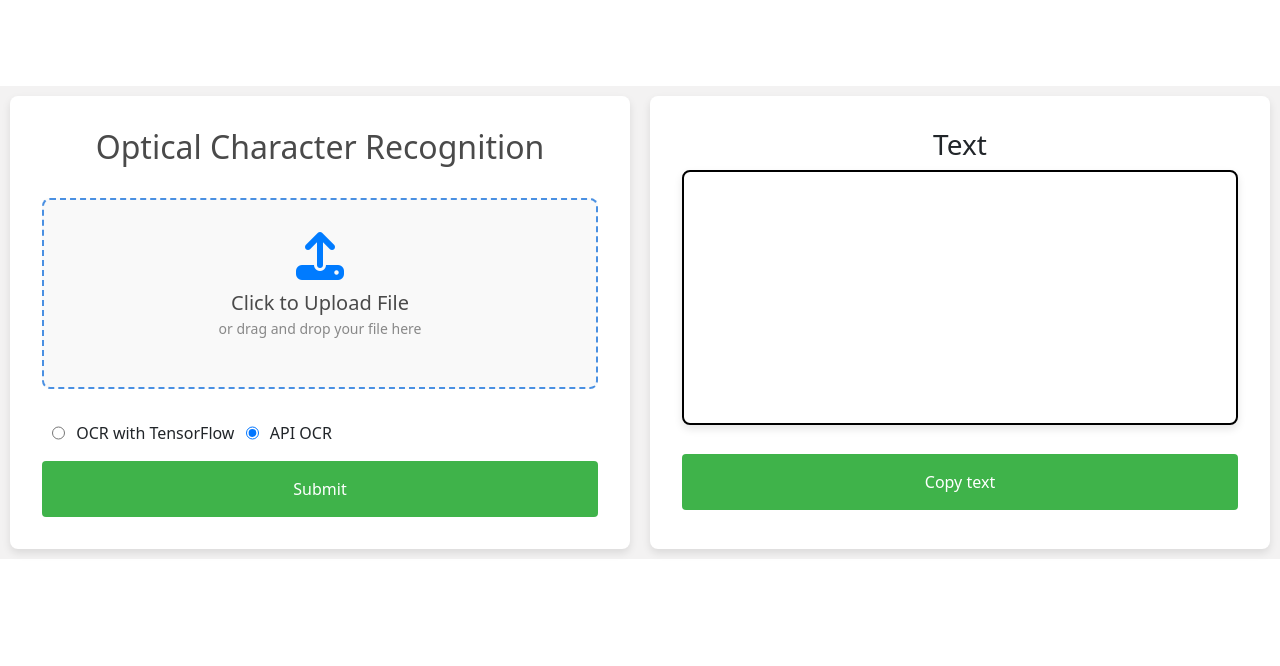
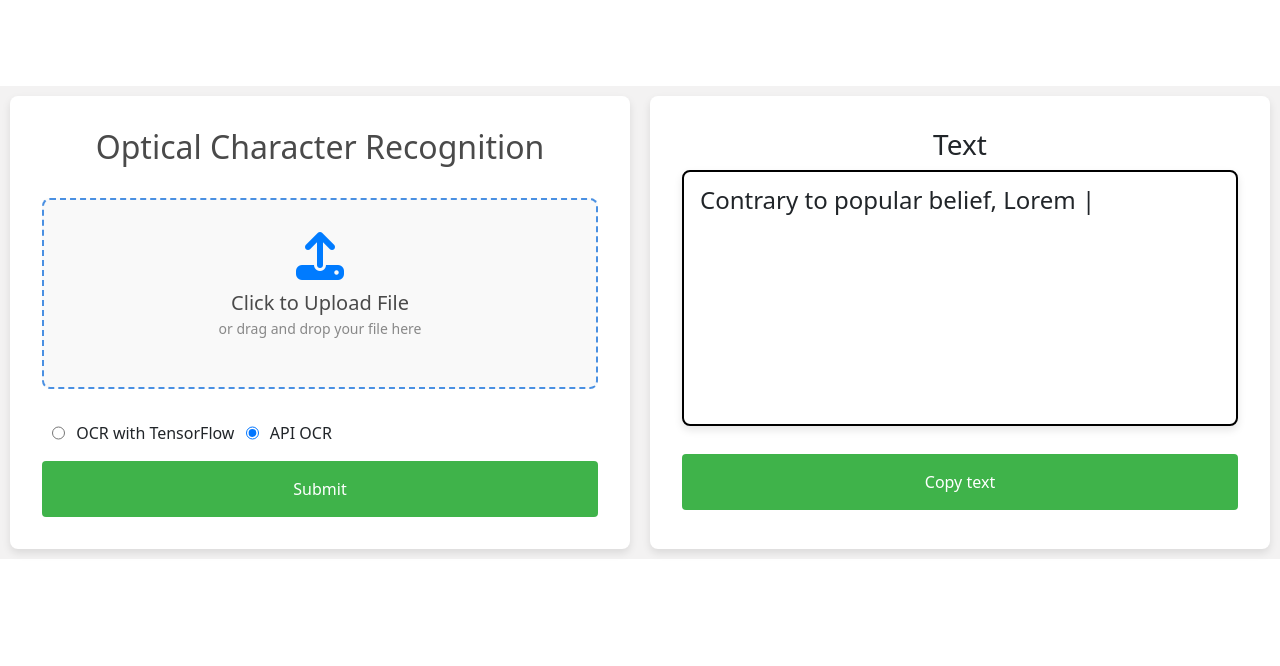
Before and after one commit to PiWebswiss/CS50-Project, a Flask app: page / in a window 1280 px wide. Shown: the part 1036-1702 px from the top of the page. Run offline with Flask 3, Linux system fonts and the light colour scheme; some libraries are stand-ins or nearby versions.

Commit message:
add text box

```diff
--- a/static/script.js
+++ b/static/script.js
@@ -22,27 +22,42 @@ const fileInput = document.getElementById("fileInput");
 const dropArea = document.getElementById('drop-area');
 const userFeedBack = document.getElementById("userFeedBack");
 const animatedText = document.getElementById("animatedText");
+/* to do btn copy text */
 
 /* Text animation code modified from GPT4 */
-function typeText(text, element) {
+function typeText(text, element, maxLength=200) {
     // Clear existing text
     element.textContent = "";
     let index = 0;
-    // Add the cursor
-    element.classList.add("cursor");
+
+    // Create the cursor element
+    const cursorSpan = document.createElement("span");
+    cursorSpan.classList.add("cursor");
+    cursorSpan.textContent = "|";
+    element.appendChild(cursorSpan);
+
     function type() {
-        if (index < text.length) {
-            element.textContent += text.charAt(index);
+        if (index < text.length && index < maxLength) {
+            // Update the text content with the next character
+            element.textContent = text.substring(0, index + 1);
+            // Re-append the cursor to ensure it stays at end
+            element.appendChild(cursorSpan);
             index++;
             setTimeout(type, 200); // Adjust typing seed as needed
         }
         else {
-            // Remove the cursor
-            element.classList.remove("cursor");
+            if (index >= maxLength) {
+                element.textContent =  text.substring(0, maxLength) + "...";
+            }
+            // Remove the cursor after typing
+            cursorSpan.remove();
         }
+
     }
     type();
 }
+
+typeText("Contrary to popular belief, Lorem Ipsum is not simply random text. It has roots in a piece of classical Latin literature from 45 BC, making it over 2000 years old. Richard McClintock, a Latin professor at Hampden-Sydney College in Virginia, looked up one of the more obscure Latin words.", animatedText)
 
 // Function to hide the user feedback message
 function hidFeedback(time) {
--- a/static/style.css
+++ b/static/style.css
@@ -67,7 +67,7 @@ body {
 
 .center-text {
   text-align: center;
-  color: #4A4A4A
+  color: #4A4A4A;
 }
 
 .text-big {
@@ -152,19 +152,19 @@ body {
 .custom-feedback-box.success {
   background-color: rgba(94, 224, 107, 0.95);
   color: #155724;
-  border-radius: 1px soldi #c3e6c3;
+  border-radius: 1px sold #c3e6c3;
 }
 
 .custom-feedback-box.error {
   background-color: rgba(248, 215, 218, 0.95);
   color: #721c24;
-  border-radius: 1px soldi #f5c6cb;
+  border-radius: 1px sold #f5c6cb;
 }
 
 .custom-feedback-box.info {
   background-color: rgba(209, 236, 241, 0.95);
   color: #0c5460;
-  border-radius: 1px soldi #bee5be;
+  border-radius: 1px sold #bee5be;
 }
 
 .radio-group {
@@ -175,46 +175,34 @@ body {
 }
 
 .copy-text-box {
+  display: flex;
+  align-items: flex-start;
+  height: 16rem; /* to change !! */
   border: 2px solid black;
-  padding: 7.1rem;
+  padding: 1rem;
   border-radius: 0.5rem;
   box-shadow: 0 4px 8px rgba(0, 0, 0, 0.1);
   margin-bottom: 1.8rem;
+  overflow: hidden;
+  box-sizing: border-box;
+  text-align: left;
 }
 
 
 .animated-text {
   font-size: 1.5rem;
-  white-space: nowrap;
-  display: inline-block;
-  vertical-align: middle;
-  line-height: 1.5rem
+  line-height: 1.5rem;
+  margin: 0;
+  word-break: break-word;
+  overflow-wrap: break-word;
+  position: relative;
+  width: 100%;
 }
 
 .cursor {
-  border-right: 3px solid black;
-  height: 1.5rem;
-  animation: blink-caret 0.75s step-end infinite;
+  animation: blink 1s step-start 0s infinite;
   display: inline-block;
   vertical-align: bottom;
-}
-
-@keyframes blink-caret {
-  from, to {
-    border-color: transparent;
-  }
-  50% {
-    border-color: black;
-  }
-}
-
-@keyframes turnPage {
-  0% {
-    transform: perspective(600px) rotateY(0deg);
-  }
-  100% {
-    transform: perspective(600px) rotateY(-10deg);
-  }
 }
 
 
--- a/templates/index.html
+++ b/templates/index.html
@@ -100,7 +100,7 @@
       <div class="box">
           <h3>Text</h3>
           <div class="copy-text-box">
-            <p class="animated-text" id="animatedText"></p>
+            <p id="animatedText" class="animated-text"></p>
           </div>
           <button class="btn-primary" id="btnCopy">Copy text</button>
       </div>
```
